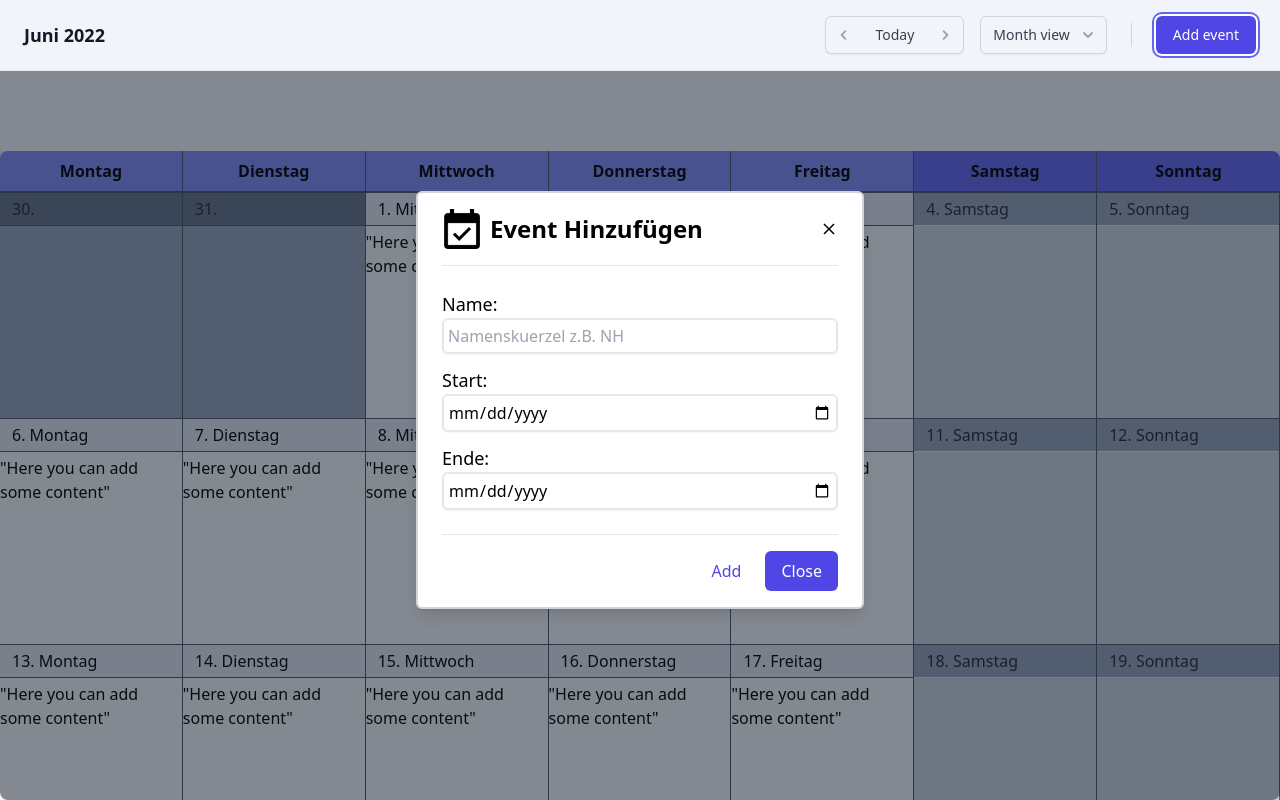
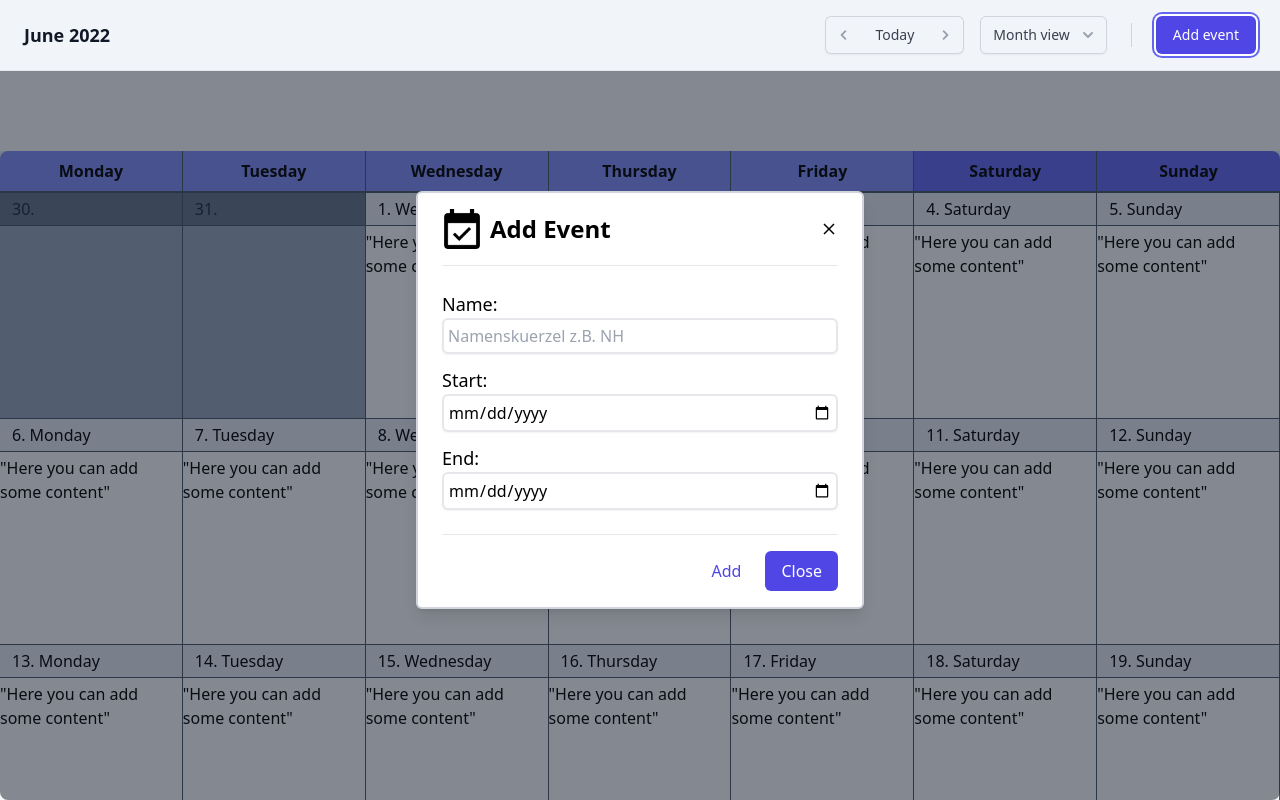
Before and after one commit to NaizenKrb/praktikums-projekt, a website: page workspace/src/index2.html in a window 1280 px wide. Both pictures are taken after a click on the button "Add event". Shown: the top 800 px of the page. Drawn offline with Linux system fonts and the light colour scheme.

Commit message:
made everything english

```diff
--- a/workspace/js/script.js
+++ b/workspace/js/script.js
@@ -1,11 +1,11 @@
 // Language: javascript
 "use strict";
-const months = ["Januar","Februar","Maerz","April",
-                "Mai","Juni","Juli","August","September",
-                "Oktober","November","Dezember"];
+const months = ["January","February","March","April",
+                "May","June","July","August","September",
+                "October","November","December"];
 
-const weekDays = ["Sonntag", "Montag","Dienstag","Mittwoch",
-                "Donnerstag","Freitag","Samstag"];
+const weekDays = ["Sunday", "Monday","Tuesday","Wednesday",
+                "Thursday","Friday","Saturday"];
 
 let date = new Date();
 let currentYear = date.getFullYear();
--- a/workspace/src/index2.html
+++ b/workspace/src/index2.html
@@ -5,7 +5,7 @@
     <meta name="HandheldFriendly" content="True">
     <meta name="viewport" content="width=device-width, initial-scale=1.0">
     <meta http-equiv="X-UA-Compatible" content="IE=edge">
-    <title>Kalender</title>
+    <title>Calendar</title>
     <link href="/dist/output.css" rel="stylesheet">
     <link rel="icon" href="/img/kalender.png">
     <script type="text/javascript" async src="../js/script.js"></script>
@@ -66,7 +66,7 @@
           </div>
         </div>
         <div class="ml-6 h-6 w-px bg-gray-300"></div>
-        <button id="addEvent" type="button" class="addEvent focus:outline-none ml-6 rounded-md border border-transparent bg-indigo-600 py-2 px-4 text-sm font-medium text-white shadow-sm hover:bg-indigo-700 focus:ring-2 focus:ring-indigo-500 focus:ring-offset-2">Add event</button>
+        <button type="button" class="addEvent focus:outline-none ml-6 rounded-md border border-transparent bg-indigo-600 py-2 px-4 text-sm font-medium text-white shadow-sm hover:bg-indigo-700 focus:ring-2 focus:ring-indigo-500 focus:ring-offset-2">Add event</button>
       </div>
       <div class="relative ml-6 md:hidden buttoncontainer">
         <button type="button" class="viewButton -mx-2 flex items-center rounded-full border border-transparent p-2 text-gray-400 hover:text-gray-500" id="menu-0-button" aria-expanded="false" aria-haspopup="true">
@@ -90,7 +90,7 @@
         <div class="viewMenu hidden focus:outline-none absolute right-0 mt-3 w-36 origin-top-right divide-y divide-gray-100 overflow-hidden rounded-md bg-white shadow-lg ring-1 ring-black ring-opacity-5" role="menu" aria-orientation="vertical" aria-labelledby="menu-0-button" tabindex="-1">
           <div class="py-1" role="none">
             <!-- Active: "bg-gray-100 text-gray-900", Not Active: "text-gray-700" -->
-            <a href="#" class="text-gray-700 block px-4 py-2 text-sm" role="menuitem" tabindex="-1" id="menu-0-item-0">Create event</a>
+            <a href="#" class="addEvent text-gray-700 block px-4 py-2 text-sm" role="menuitem" tabindex="-1" id="menu-0-item-0">Create event</a>
           </div>
           <div class="py-1" role="none">
             <a href="#" class="thisMonth text-gray-700 block px-4 py-2 text-sm" role="menuitem" tabindex="-1" id="menu-0-item-1">Go to today</a>
@@ -126,7 +126,7 @@
           <div class="flex justify-between items-center pb-4 border-b" >
             <div class="flex justify-between items-center">
               <img src="/img/event.png" class="w-10 h-10 mr-2" alt="event">
-              <p class="text-2xl font-bold text-center text-sm font-bold">Event Hinzufügen</p>
+              <p class="text-2xl font-bold text-center text-sm font-bold">Add Event</p>
             </div>
 
             <div class="modal-close cursor-pointer z-50">
@@ -147,7 +147,7 @@
               <input type="date" class="shadow-sm border-2 rounded-md p-1">
             </div>
             <div class="flex flex-col my-3 justify-center">
-              <div class="text-lg font-medium">Ende:</div>
+              <div class="text-lg font-medium">End:</div>
               <input type="date" class="shadow-sm border-2 rounded-md p-1">
             </div>
           </div>
@@ -164,13 +164,13 @@
     <!-- Kalender -->
     <div class="my-20 rounded-xl shadow-lg lg:flex lg:flex-auto lg:flex-col" id="calendar">
       <div id="table-header" class="grid grid-cols-7 border-b-2 border-slate-600 text-center text-l font-bold rounded-t-lg leading-6 lg:flex-none  overflow-hidden ">
-        <div class="bg-indigo-400 border-r border-slate-600 py-2">M<span class="sr-only sm:not-sr-only">ontag</span></div>
-        <div class="bg-indigo-400 border-r border-slate-600 py-2">D<span class="sr-only sm:not-sr-only">ienstag</span></div>
-        <div class="bg-indigo-400 border-r border-slate-600 py-2">M<span class="sr-only sm:not-sr-only">ittwoch</span></div>
-        <div class="bg-indigo-400 border-r border-slate-600 py-2">D<span class="sr-only sm:not-sr-only">onnerstag</span></div>
-        <div class="bg-indigo-400 border-r border-slate-600 py-2">F<span class="sr-only sm:not-sr-only">reitag</span></div>
-        <div class="bg-indigo-500 border-r border-slate-600 py-2">S<span class="sr-only sm:not-sr-only">amstag</span></div>
-        <div class="bg-indigo-500 py-2">S<span class="sr-only sm:not-sr-only">onntag</span></div>
+        <div class="bg-indigo-400 border-r border-slate-600 py-2">M<span class="sr-only sm:not-sr-only">onday</span></div>
+        <div class="bg-indigo-400 border-r border-slate-600 py-2">T<span class="sr-only sm:not-sr-only">uesday</span></div>
+        <div class="bg-indigo-400 border-r border-slate-600 py-2">W<span class="sr-only sm:not-sr-only">ednesday</span></div>
+        <div class="bg-indigo-400 border-r border-slate-600 py-2">T<span class="sr-only sm:not-sr-only">hursday</span></div>
+        <div class="bg-indigo-400 border-r border-slate-600 py-2">F<span class="sr-only sm:not-sr-only">riday</span></div>
+        <div class="bg-indigo-500 border-r border-slate-600 py-2">S<span class="sr-only sm:not-sr-only">aturday</span></div>
+        <div class="bg-indigo-500 py-2">S<span class="sr-only sm:not-sr-only">unday</span></div>
       </div>
 
 
```
